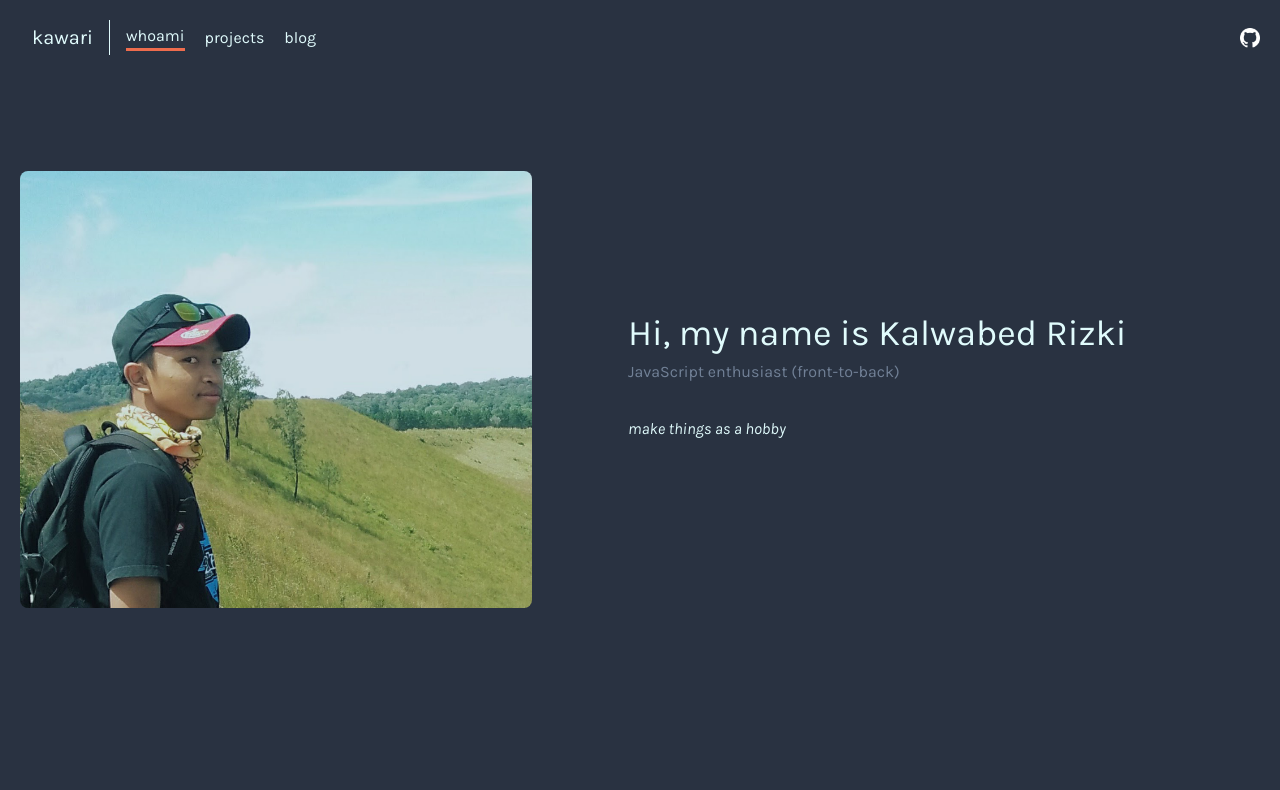
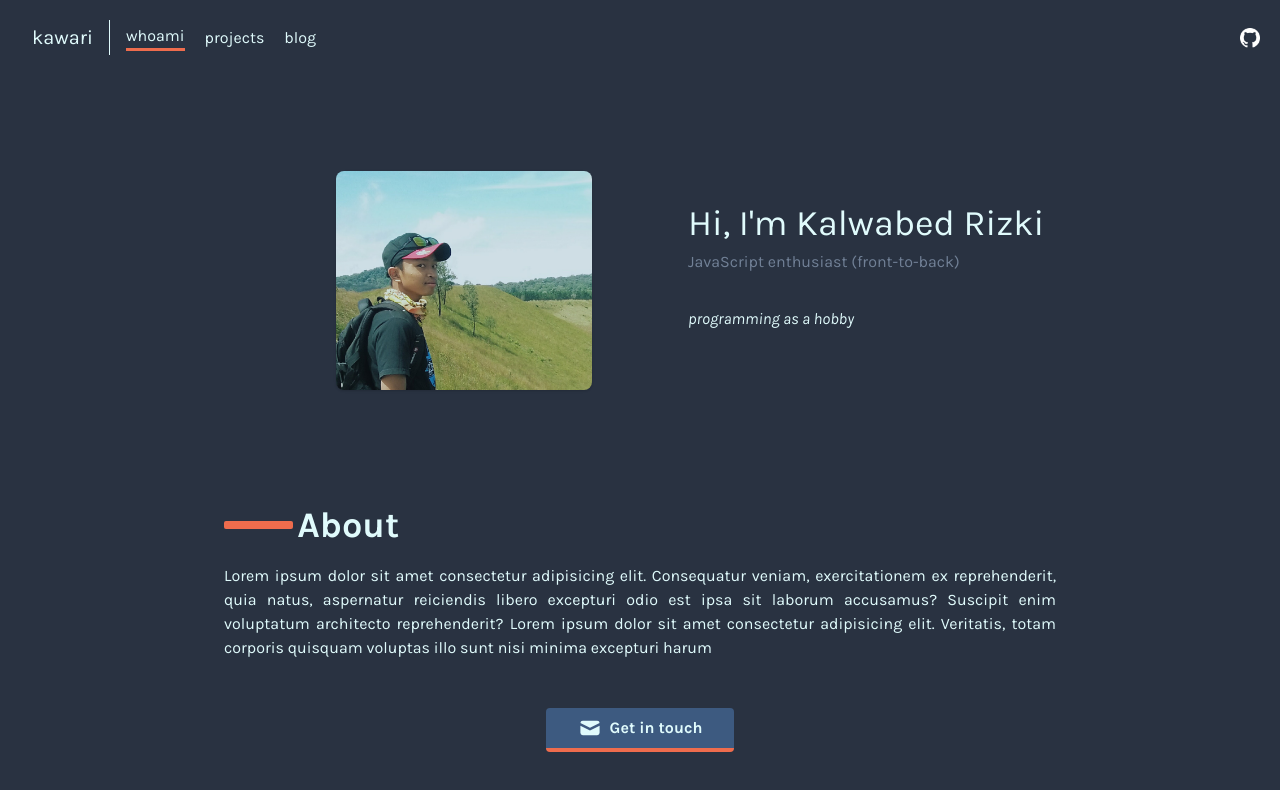
Before and after one commit to kalwabed/kawari.space, a Next.js app: page / in a window 1280 px wide. Shown: the top 790 px of the page. Built offline with nearby package versions, Linux system fonts and the light colour scheme.

Commit message:
👌 IMPROVE: home page

```diff
--- a/src/pages/index.tsx
+++ b/src/pages/index.tsx
@@ -7,26 +7,58 @@ const Index = () => {
 		<Page>
 			<Nav />
 			<Content>
-				<section className='container mx-auto flex px-5 py-24 md:flex-row flex-col items-center'>
-					<div className='lg:max-w-lg lg:w-full md:w-1 w-5/6 md:mb-0 mb-10'>
+				<section className='container mx-auto flex px-5 md:px-20 py-8 md:py-24 md:flex-row flex-col items-center'>
+					<div className='lg:max-w-lg lg:w-full md:w-1 w-full md:mb-0 mb-10'>
 						<img
 							src='/img/aku.png'
 							alt='profile'
-							className='object-cover object-center rounded-lg'
+							className='object-cover object-center shadow rounded-lg w-1/2 mx-auto md:mx-0 md:ml-auto'
 						/>
 					</div>
 					<div className='lg:flex-grow md:w-1/2 lg:pl-24 md:pl-16 flex flex-col md:items-start md:text-left items-center text-center'>
 						<h1 className='sm:text-4xl text-3xl font-medium'>
-							Hi, my name is Kalwabed Rizki
+							Hi, I'm Kalwabed Rizki
 						</h1>
 						<p className='mb-8 text-base text-gray-600'>
 							JavaScript enthusiast (front-to-back)
 						</p>
 						<p className='italic leading-relaxed mb-8'>
-							make things as a hobby
+							programming as a hobby
 						</p>
 					</div>
 				</section>
+
+				<div className='container items-center flex flex-row mx-auto px-5 md:px-56 py-3'>
+					<div className='mr-1 p-1 h-1 bg-secondary w-1/12 rounded-sm' />
+					<div className='font-bold text-4xl'>About</div>
+				</div>
+
+				<div className='container flex flex-col items-center px-5 mx-auto md:px-56 pb-64'>
+					<div className='text-justify'>
+						Lorem ipsum dolor sit amet consectetur adipisicing elit. Consequatur
+						veniam, exercitationem ex reprehenderit, quia natus, aspernatur
+						reiciendis libero excepturi odio est ipsa sit laborum accusamus?
+						Suscipit enim voluptatum architecto reprehenderit? Lorem ipsum dolor
+						sit amet consectetur adipisicing elit. Veritatis, totam corporis
+						quisquam voluptas illo sunt nisi minima excepturi harum
+					</div>
+
+					<a
+						className='bg-primary hover:bg-secondary text-light font-bold py-2 px-8 my-12 border-b-4 border-secondary hover:border-primary rounded transition ease-in duration-150 inline-flex items-center focus:outline-none focus:bg-secondary focus:border-primary cursor-pointer'
+						href='mailto:kalwabedrzk@pm.me'
+					>
+						<svg
+							className='fill-current w-6 h-6 mr-2'
+							fill='currentColor'
+							viewBox='0 0 20 20'
+							xmlns='http://www.w3.org/2000/svg'
+						>
+							<path d='M2.003 5.884L10 9.882l7.997-3.998A2 2 0 0016 4H4a2 2 0 00-1.997 1.884z' />
+							<path d='M18 8.118l-8 4-8-4V14a2 2 0 002 2h12a2 2 0 002-2V8.118z' />
+						</svg>
+						Get in touch
+					</a>
+				</div>
 			</Content>
 		</Page>
 	)
--- a/src/styles/index.css
+++ b/src/styles/index.css
@@ -8,3 +8,8 @@
   height: 3px;
   background: #EE6C4D;
 }
+
+*::selection {
+  background-color: #EE6C4D;
+  color: #E0FBFC;
+}
```
